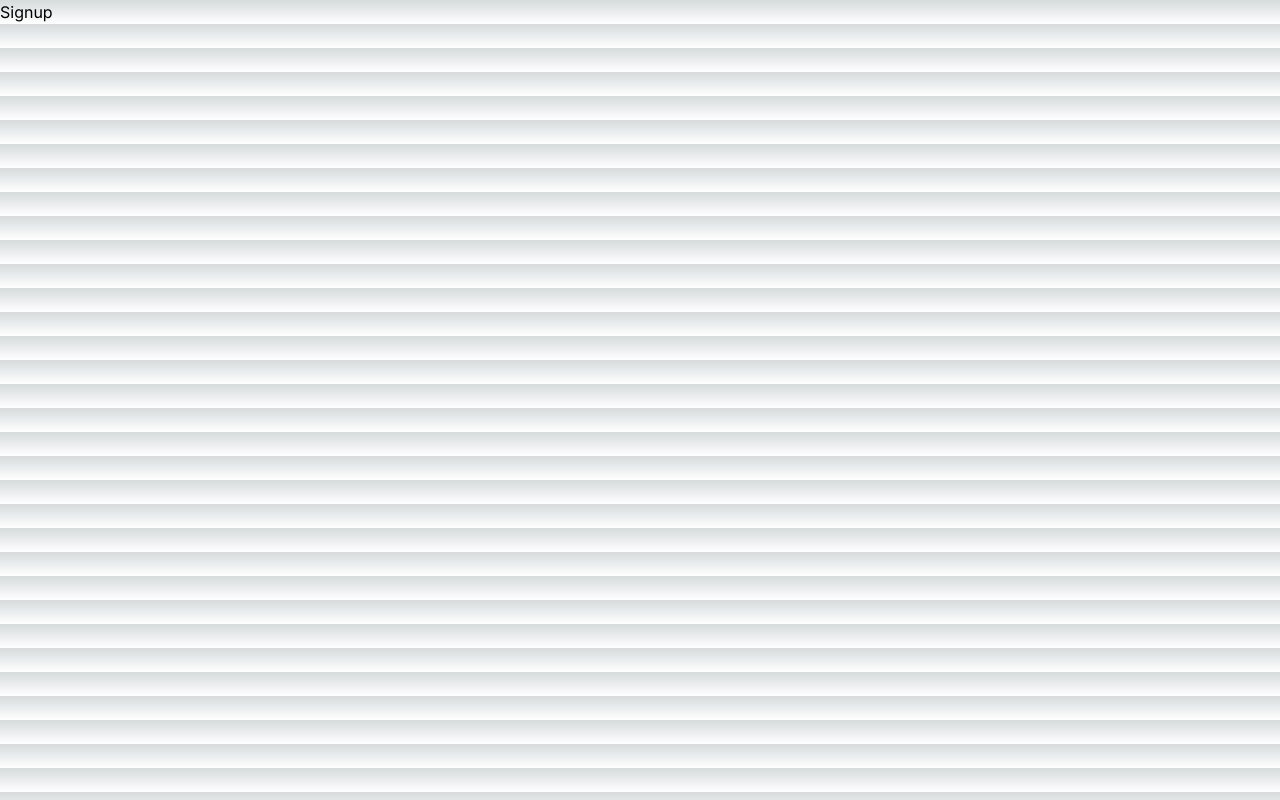
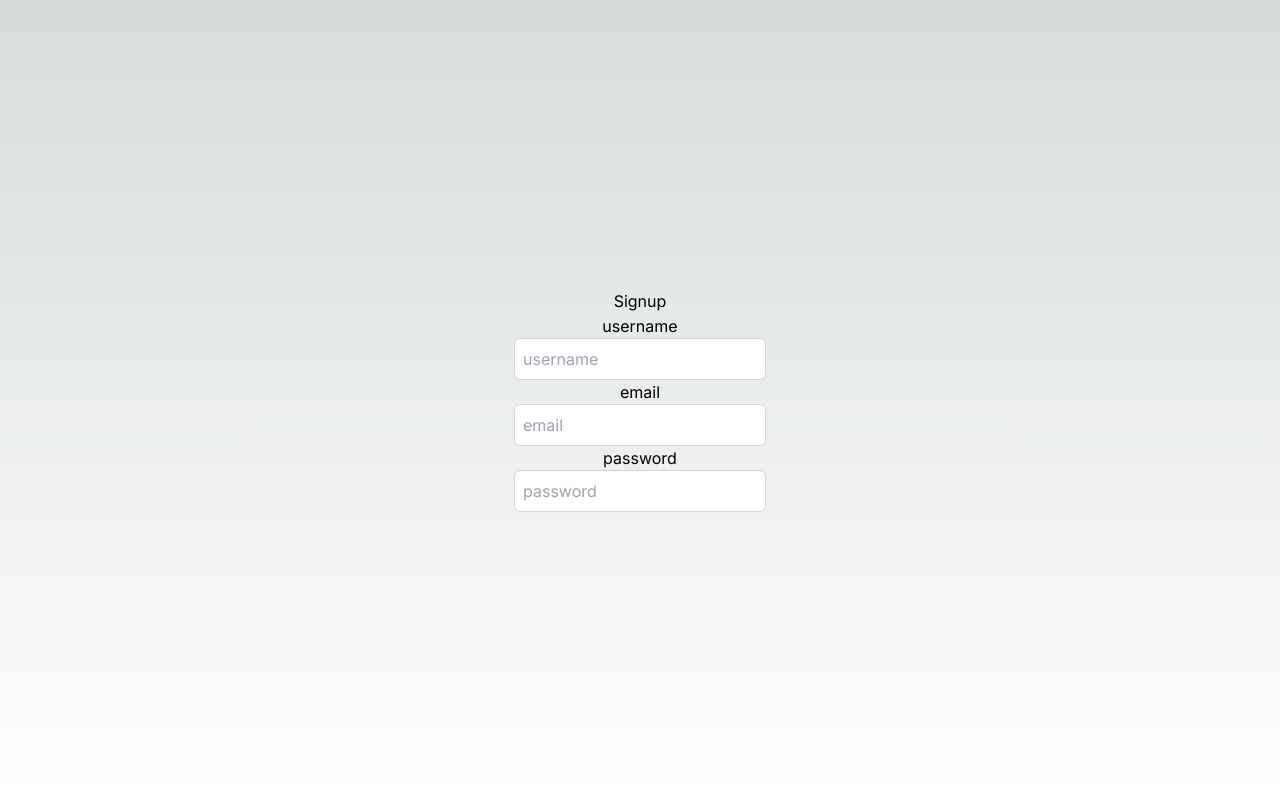
Before and after one commit to Amen-Musingarimi/next-auth, a Next.js app: page /signup in a window 1280 px wide. Built offline with nearby package versions, Linux system fonts and the light colour scheme.

Commit message:
Add signup form

```diff
--- a/src/app/signup/page.tsx
+++ b/src/app/signup/page.tsx
@@ -1,9 +1,50 @@
-import React from 'react';
+'use client';
+
+import React, { useState } from 'react';
+import Link from 'next/link';
+import { useRouter } from 'next/navigation';
+import { Axios } from 'axios';
 
 function SignupPage() {
+  const [user, setUser] = useState({
+    email: '',
+    password: '',
+    username: '',
+  });
+
+  const onSignup = async () => {};
+
   return (
-    <div>
+    <div className="flex flex-col items-center justify-center min-h-screen py-2">
       <h1>Signup</h1>
+      <hr />
+      <label htmlFor="username">username</label>
+      <input
+        className="p-2 rounded-md border outline-none border-gray-300"
+        id="username"
+        type="text"
+        value={user.username}
+        onChange={(e) => setUser({ ...user, username: e.target.value })}
+        placeholder="username"
+      />
+      <label htmlFor="email">email</label>
+      <input
+        className="p-2 rounded-md border outline-none border-gray-300"
+        id="email"
+        type="text"
+        value={user.email}
+        onChange={(e) => setUser({ ...user, email: e.target.value })}
+        placeholder="email"
+      />
+      <label htmlFor="password">password</label>
+      <input
+        className="p-2 rounded-md border outline-none border-gray-300"
+        id="password"
+        type="text"
+        value={user.password}
+        onChange={(e) => setUser({ ...user, password: e.target.value })}
+        placeholder="password"
+      />
     </div>
   );
 }
```
Also changed, not shown: src/dbConfig/dbConfig.ts (added, +23 -0 lines), src/app/api/users/login/route.ts (added), src/app/api/users/signup/route.ts (added), 1 other file (tests, documents, lock files or other folders).
